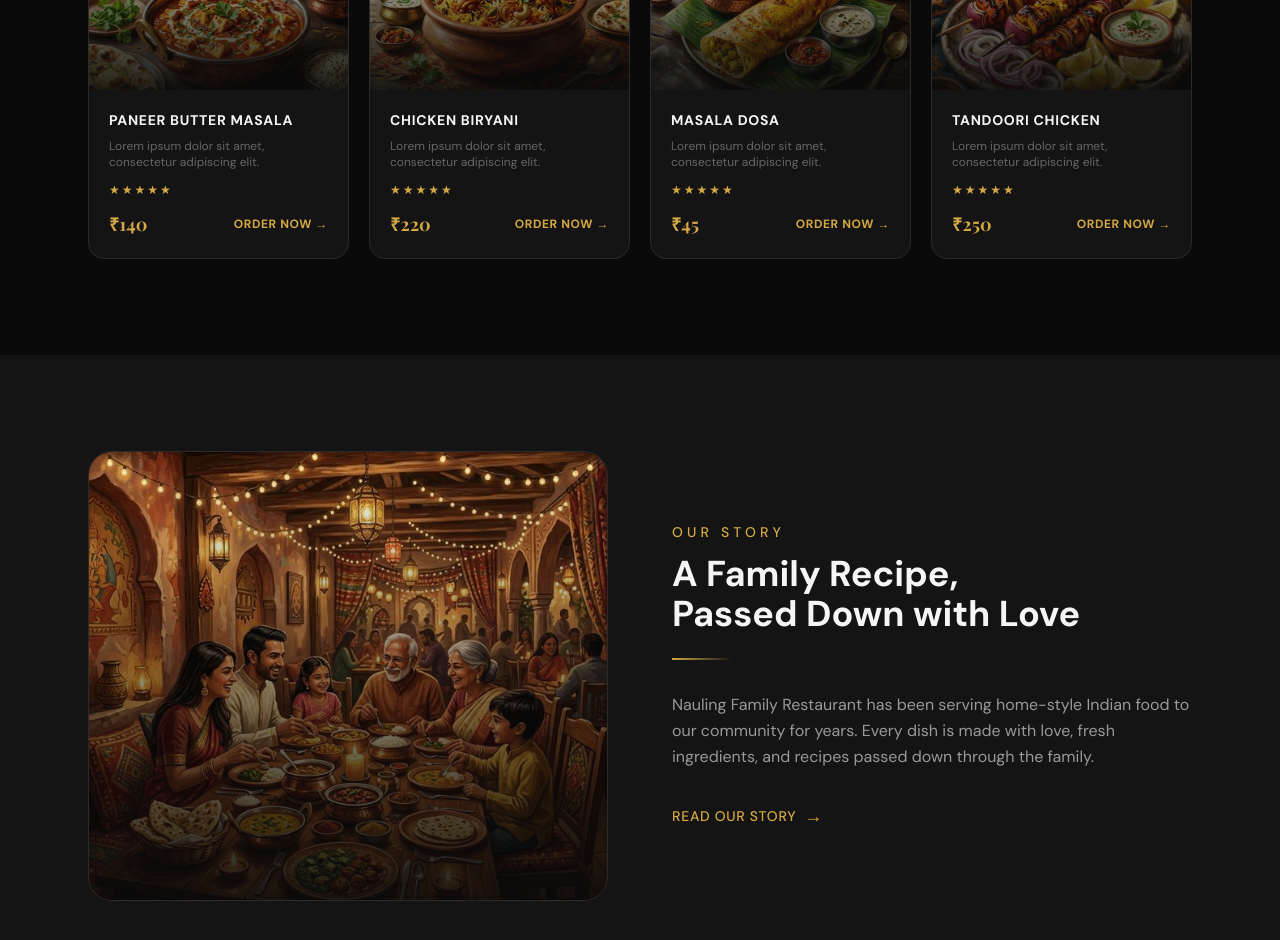
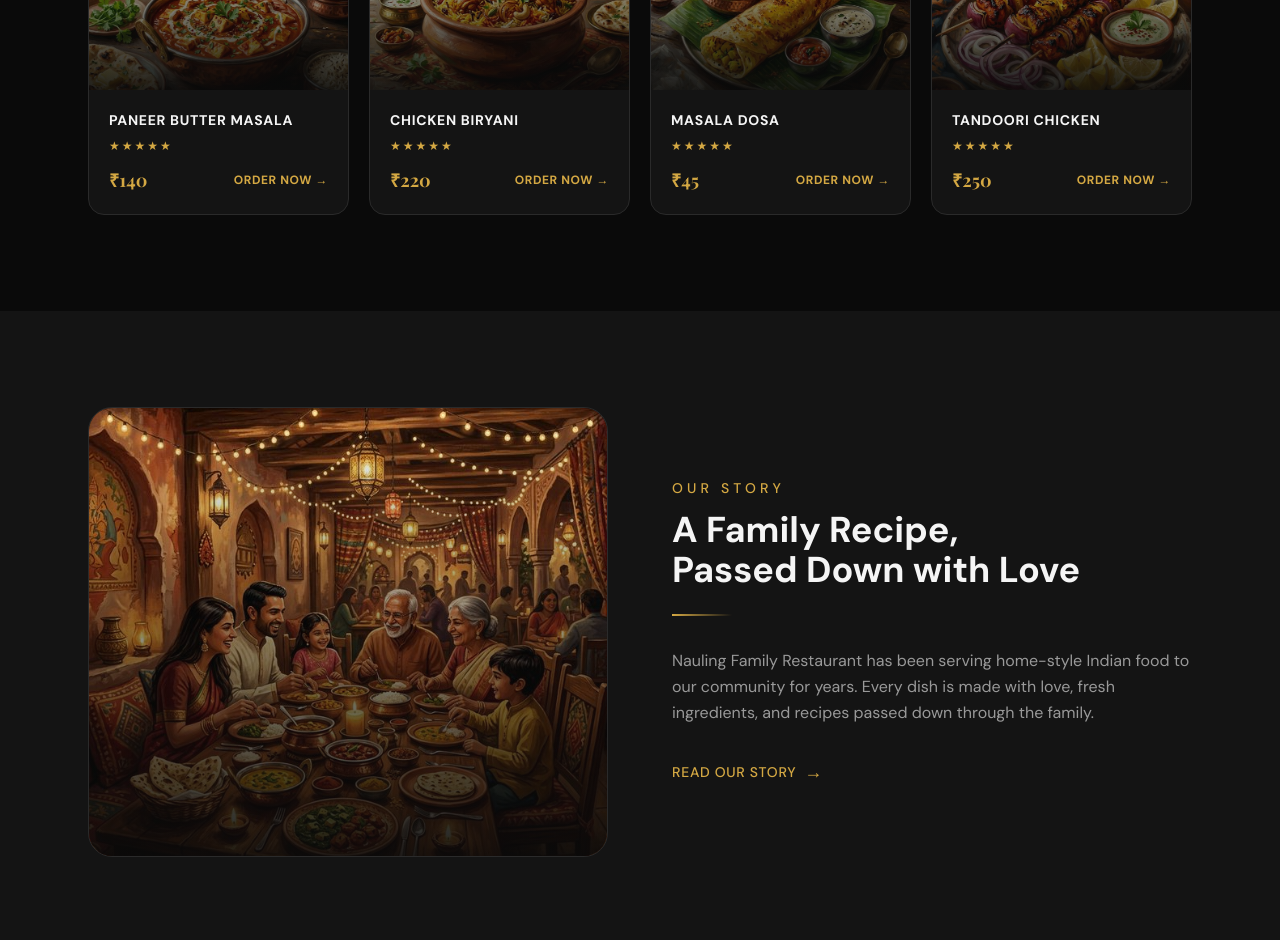
Before and after one commit to Dineshkor/nauling-restaurant, a Next.js app: page / in a window 1280 px wide. Shown: the part 1840-2780 px from the top of the page. Built offline with nearby package versions, Linux system fonts and the light colour scheme; a web font is replaced by a local one.

Commit message:
removed generated text

```diff
--- a/src/components/FeaturedCategories.tsx
+++ b/src/components/FeaturedCategories.tsx
@@ -37,7 +37,6 @@ export default function FeaturedCategories() {
               </div>
               <div className="p-5">
                 <h3 className="font-serif text-sm font-bold text-text-primary uppercase tracking-wider mb-2">{dish.name}</h3>
-                <p className="text-text-muted text-xs mb-3 line-clamp-2">Lorem ipsum dolor sit amet, consectetur adipiscing elit.</p>
                 <div className="stars text-xs mb-3">★★★★★</div>
                 <div className="flex items-center justify-between">
                   <span className="text-gold font-bold font-serif text-lg">{dish.price}</span>
```
